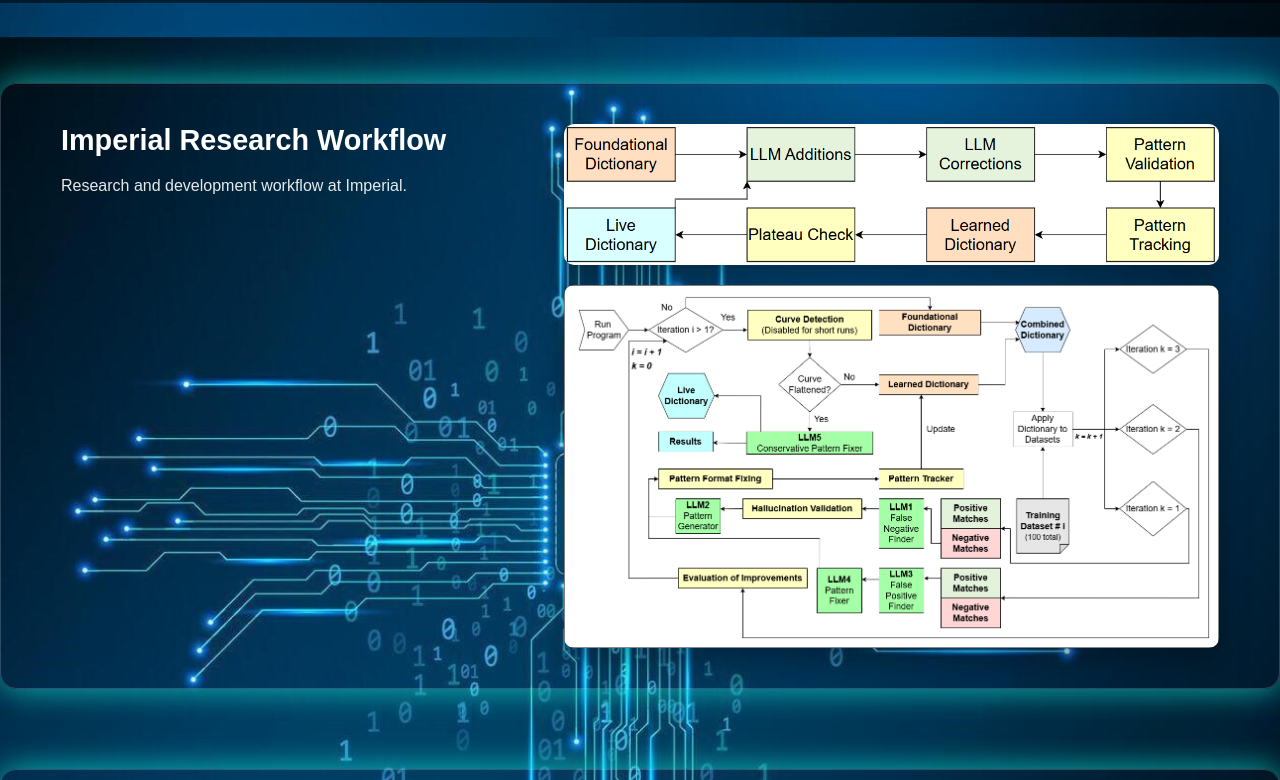
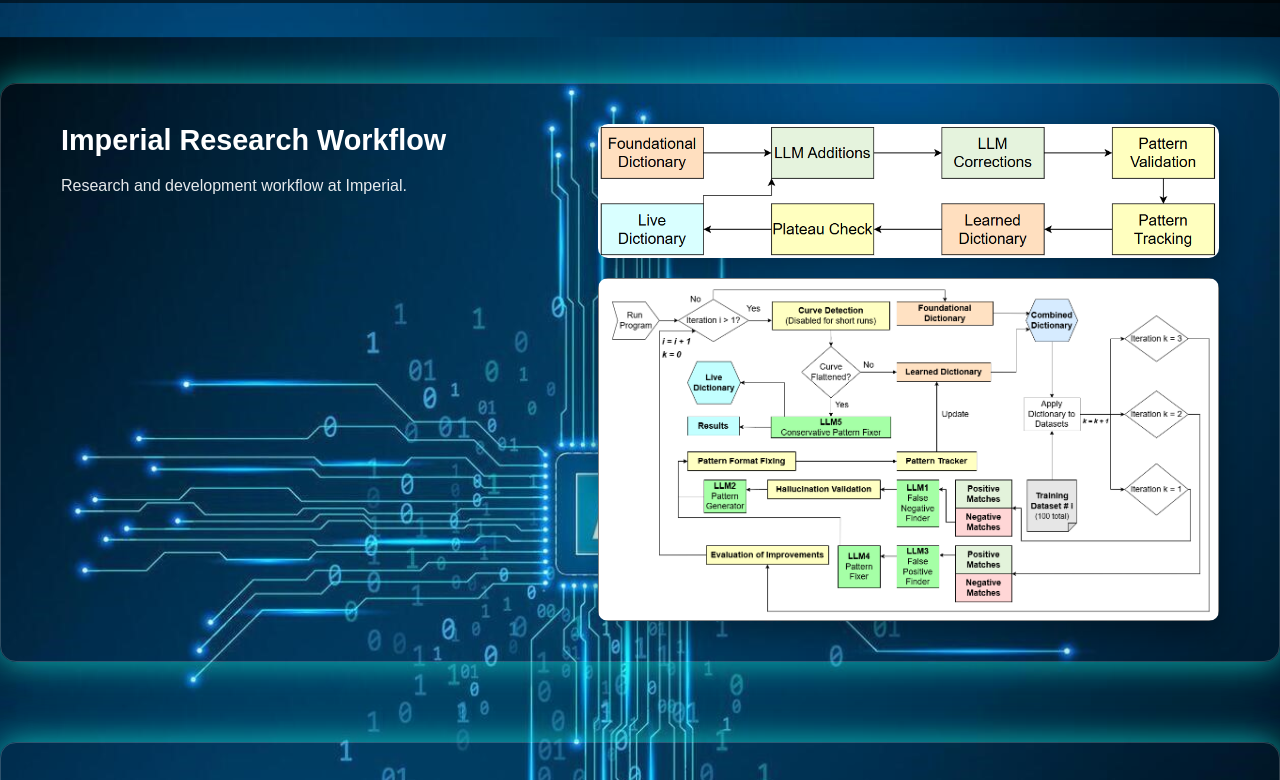
Before and after one commit to Nusret-Ali-Kok/Nusret-Ali-Kok.github.io, a plain HTML site: page index.htm in a window 1280 px wide. Shown: the part 960-1740 px from the top of the page. Drawn offline with Linux system fonts and the light colour scheme.

Commit message:
update for larger middle section, and left image upper gap

```diff
--- a/style.css
+++ b/style.css
@@ -57,6 +57,7 @@ header {
   display: grid;
   grid-template-columns: minmax(420px, 1fr) minmax(520px, 1.3fr);
   align-items: start;
+  gap: 60px;
 }
 
 .experience-text {
@@ -106,6 +107,7 @@ header {
 .experience-media {
   display: grid;
   gap: 20px;
+  align-items: start; /* this fixes the vertical alignment */
 }
 
 .experience-media img,
```
